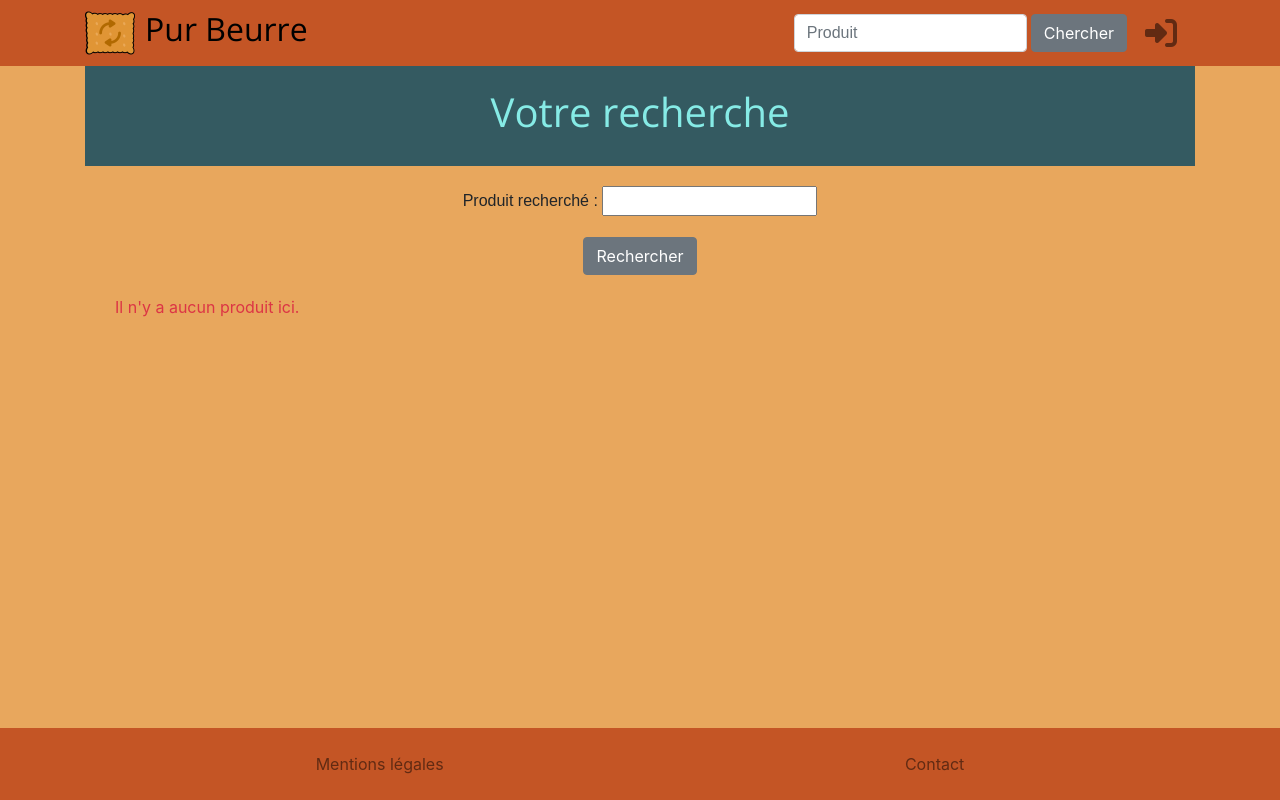
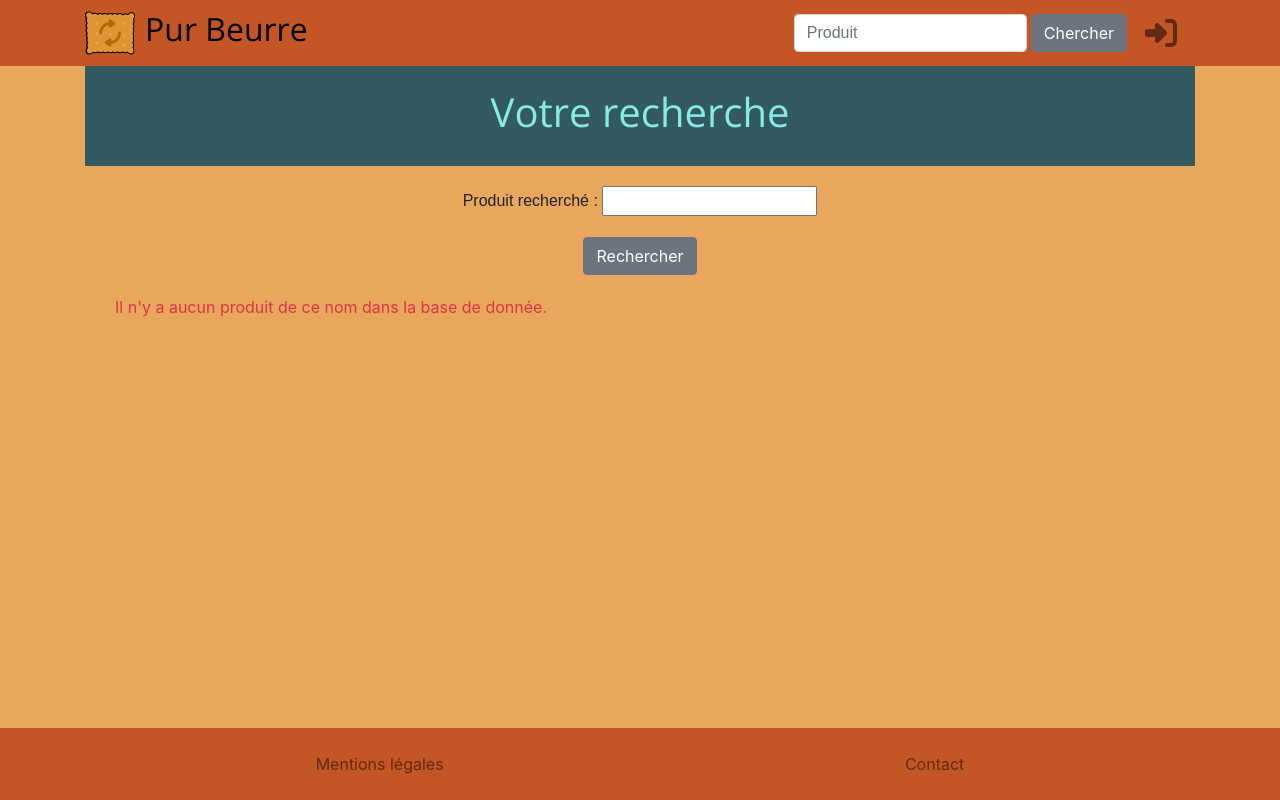
Before and after one commit to micktymoon/P8_pelletier_celine, a Django app: page /recherche/ in a window 1280 px wide. Run offline with Django 3.2, Linux system fonts and the light colour scheme; some libraries are stand-ins or nearby versions; some web fonts are replaced.

Commit message:
modif du message d'erreur

```diff
--- a/website/templates/search.html
+++ b/website/templates/search.html
@@ -31,7 +31,7 @@
 
                 {% endfor %}
             {% else %}
-                <span class="text-danger">Il n'y a aucun produit ici.</span>
+                <span class="text-danger">Il n'y a aucun produit de ce nom dans la base de donnée.</span>
             {% endif %}
         </div>
     </div>
```
